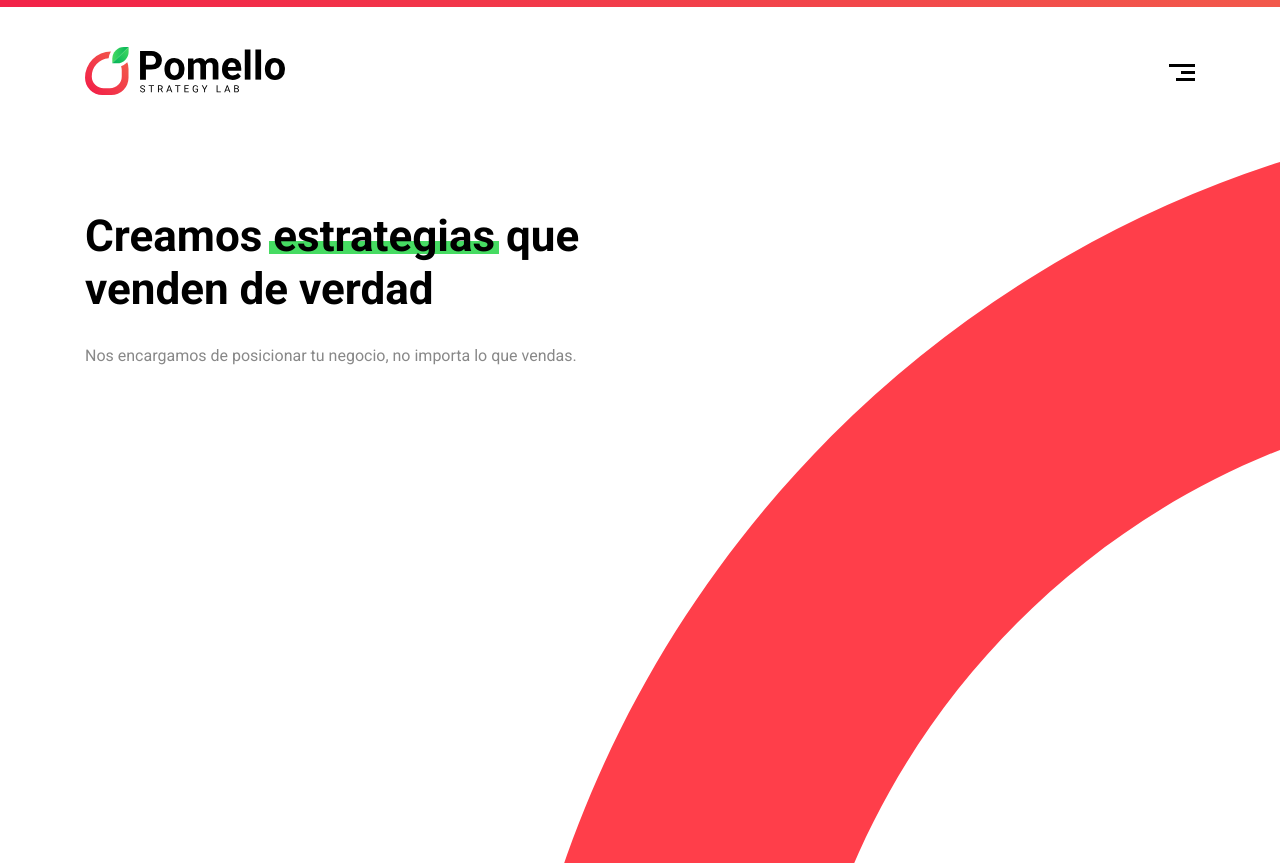
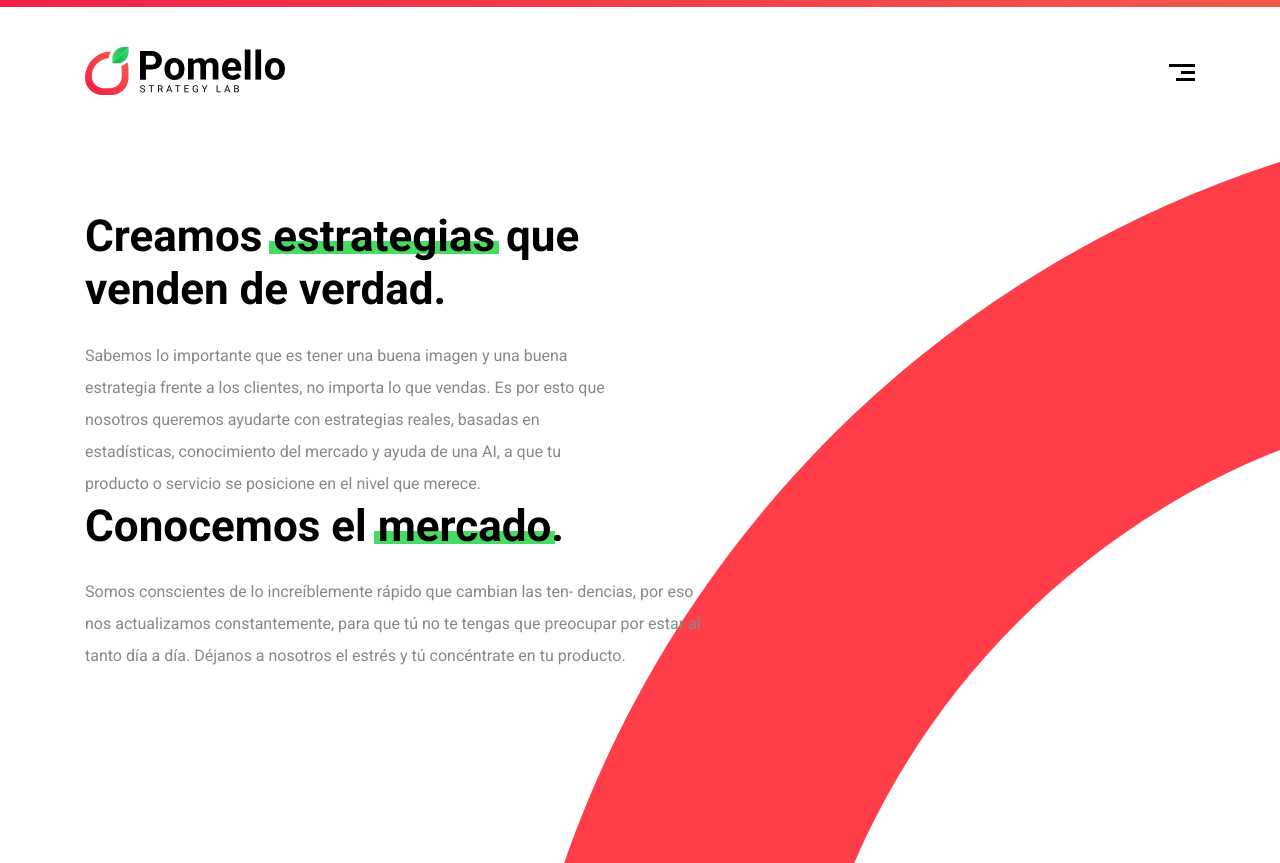
Before and after one commit to elpablazo/PomelloLab, a plain HTML site: page index.html in a window 1280 px wide. Shown: the top 863 px of the page. Drawn offline with nearby package versions, Linux system fonts and the light colour scheme.

Commit message:
Redactar los primeros dos puntos de la entrada (no hay formato de separación entre ellos)

```diff
--- a/index.html
+++ b/index.html
@@ -46,9 +46,15 @@
     <div class="container mt-5">
       <div class="row">
         <div class="col-md-6">
-          <h1 id="titleHeader">Creamos <span class="underlineGreen">estrategias</span> que venden de verdad</h1>
+          <h1 id="titleHeader">Creamos <span class="underlineGreen">estrategias</span> que venden de verdad.</h1>
           <p id="subtitleHeader" class="fontGray mt-4">
-            Nos encargamos de posicionar tu negocio, no importa lo que vendas.
+            Sabemos lo importante que es tener una buena imagen y una buena estrategia frente a los clientes, no importa lo que vendas. Es por esto que nosotros queremos ayudarte con estrategias reales, basadas en estadísticas, conocimiento del mercado y ayuda de una AI, a que tu producto o servicio se posicione en el nivel que merece.
+          </p>
+        </div>
+        <div class="col-md-7">
+          <h1 id="titleHeader">Conocemos el <span class="underlineGreen">mercado</span>.</h1>
+          <p id="subtitleHeader" class="fontGray mt-4">
+            Somos conscientes de lo increíblemente rápido que cambian las ten- dencias, por eso nos actualizamos constantemente, para que tú no te tengas que preocupar por estar al tanto día a día. Déjanos a nosotros el estrés y tú concéntrate en tu producto.
           </p>
         </div>
       </div>
```
